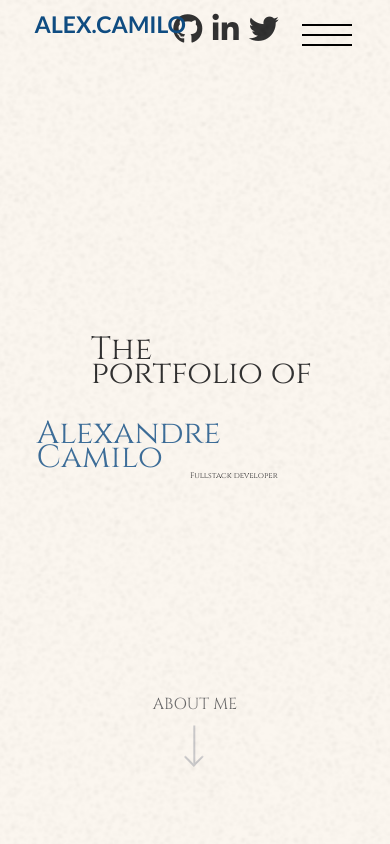
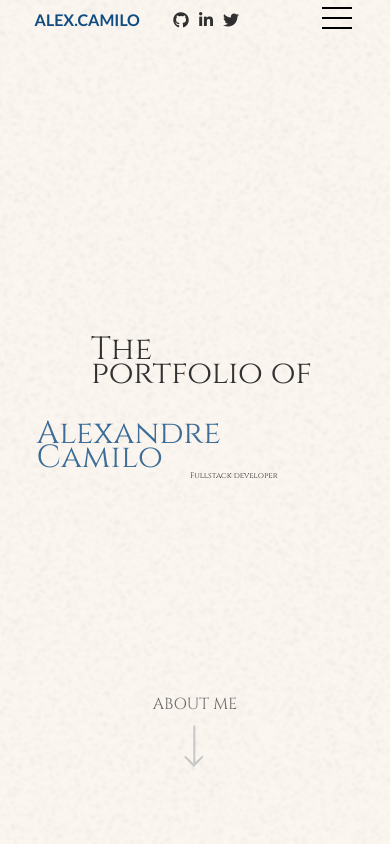
Before and after one commit to AlexandreC6/portfolio, a Vue app: page / in a window 390 px wide. Shown: the top 844 px of the page. Built offline with nearby package versions, Linux system fonts and the light colour scheme.

Commit message:
fix responsive: header

```diff
--- a/src/components/layouts/TheHeader.vue
+++ b/src/components/layouts/TheHeader.vue
@@ -1,7 +1,7 @@
 <template>
   <transition appear @before-enter="beforeEnter" @enter="enter">
     <div>
-        <menu-hamburger></menu-hamburger>
+        <menu-hamburger class="hamburger"></menu-hamburger>
         <a href="/#home" class="logo">
           alex.camilo
         </a>
@@ -68,7 +68,7 @@ export default {
 
   li {
     list-style: none;
-    font-size: 30px;
+    font-size: 2rem;
 
     a{
       color: #000;
@@ -76,4 +76,15 @@ export default {
   }
 }
 
+@media screen and (max-width: 500px) {
+  .logo {
+    font-size: 1rem;
+  }
+
+  .logo-socials {
+    li {
+      font-size: 1rem;
+    }
+  }
+}
 </style>
--- a/src/pages/MenuHamburger.vue
+++ b/src/pages/MenuHamburger.vue
@@ -164,4 +164,11 @@ export default {
   transform: translateY(0) rotate(-135deg);
 }
 
+@media screen and (max-width: 600px) {
+  .nav-toggler  {
+    height: 15px;
+    width: 30px;
+  }
+}
+
 </style>
```
